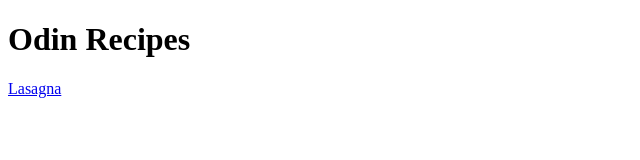
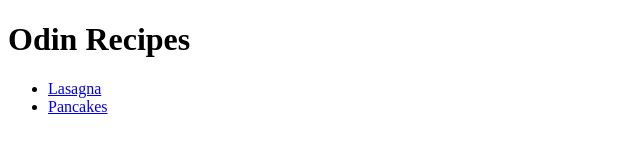
Before and after one commit to jhonnyncampos/odin-recipes, a plain HTML site: page index.html in a window 1280 px wide. Shown: the whole page, without its empty margins (0-640 px from the left). Drawn offline with Linux system fonts and the light colour scheme.

Commit message:
Add Pancakes link

```diff
--- a/index.html
+++ b/index.html
@@ -7,6 +7,9 @@
 
     <body>
         <h1>Odin Recipes</h1>
-        <a href="./recipes/lasagna.html">Lasagna</a>
+
+        <ul>
+            <li> <a href="./recipes/lasagna.html">Lasagna</a></li>
+            <li> <a href="./recipes/pancakes.html">Pancakes</a></li>
     </body>
 </html>
```
